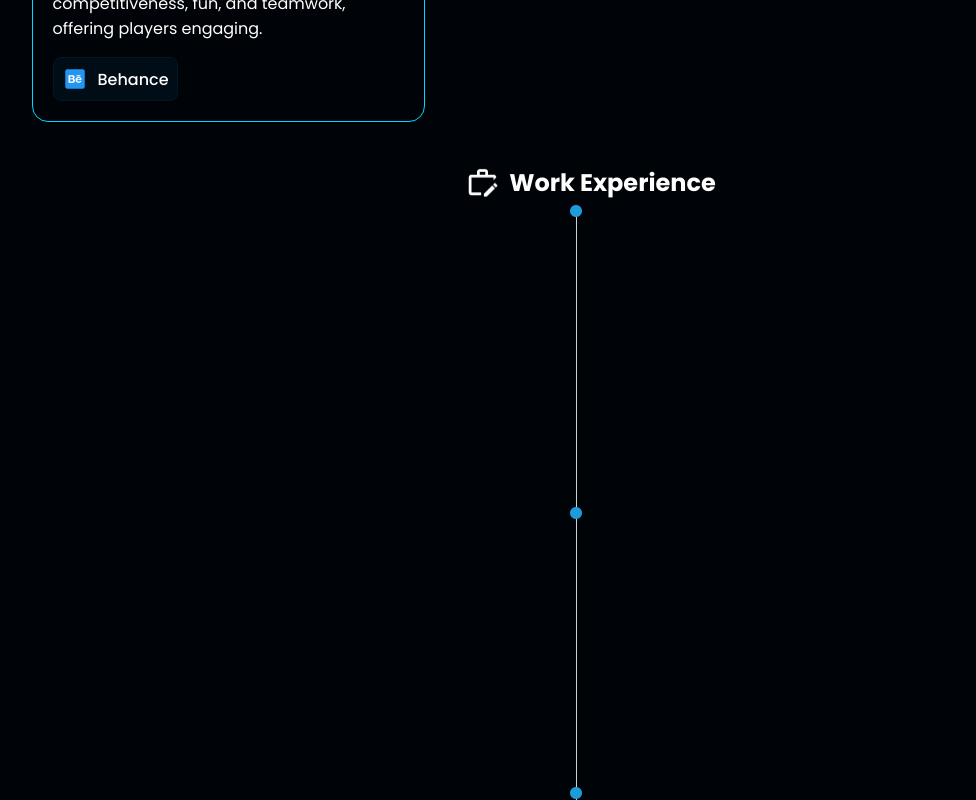
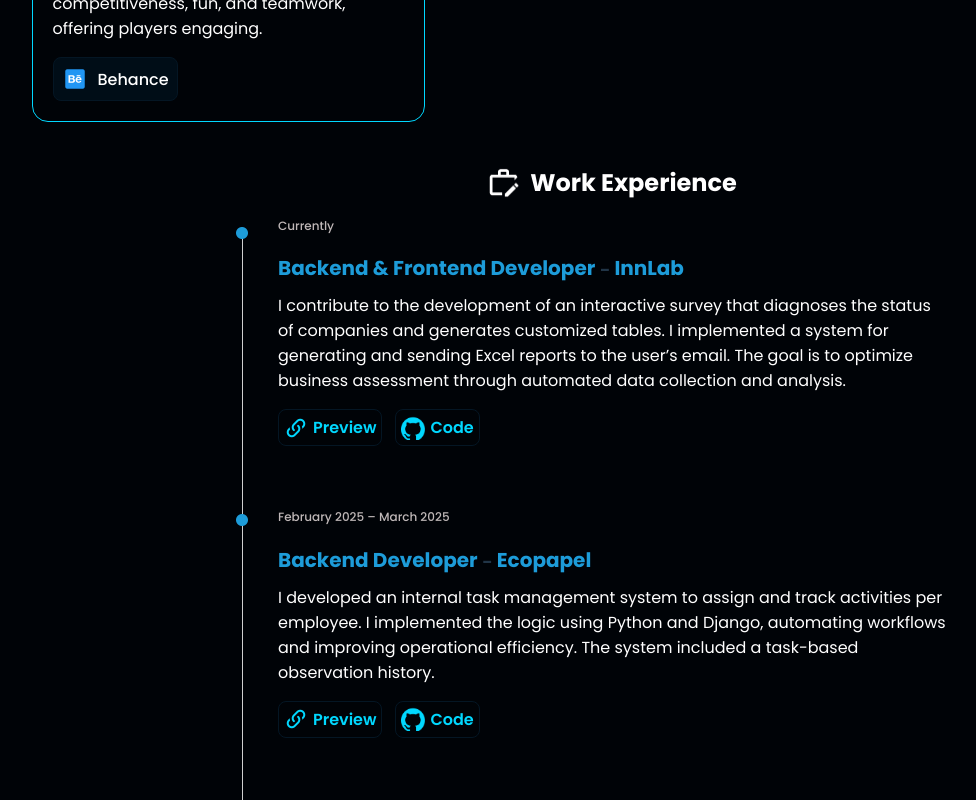
Before and after one commit to sacuadros09/Portfolio, a React (Vite) app: page / in a window 1280 px wide. Shown: the part 1420-2220 px from the top of the page, without its empty margins (49-1025 px from the left). Built offline with nearby package versions, Linux system fonts and the light colour scheme.

Commit message:
experience finished

```diff
--- a/src/components/Experience/work_experience.css
+++ b/src/components/Experience/work_experience.css
@@ -136,9 +136,32 @@
     margin-bottom: 50px;
   }
 
-  .timeline-image {
-    width: 12px;
-    height: auto; /* para que crezca dinámico según contenido */
-    margin-right: 30px; /* espacio entre línea y tarjetas */
-    position: relative;
-  }
+  /* Contenedor principal de la sección */
+/* Contenedor principal de la sección */
+.work-experience {
+  display: flex;
+  justify-content: center; /* Centra horizontalmente todo el contenido */
+  align-items: center; /* Centra verticalmente todo el contenido */
+  gap: 30px; /* Espacio entre la línea y el contenido */
+  height: 100%; /* Asegura que ocupe toda la altura disponible */
+}
+
+/* Imagen del timeline */
+.timeline-image {
+  width: 12px;
+  height: auto; /* Permite que la altura sea dinámica según el contenido */
+  flex-shrink: 0; /* Evita que la imagen se reduzca */
+  margin: 22px 0 0 0; /* Baja la línea 10px */
+  position: relative; /* Asegura que la posición sea relativa al contenedor */
+}
+
+/* Contenido de las tarjetas */
+.job-card .job-content-wrapper {
+  display: flex;
+  width: 668px;
+  flex-direction: column;
+  justify-content: center;
+  align-items: flex-start;
+  margin: 0 auto; /* Centra horizontalmente */
+  margin-bottom: 50px;
+}
--- a/src/components/Experience/work_experience.jsx
+++ b/src/components/Experience/work_experience.jsx
@@ -55,12 +55,12 @@ export function Experience() {
 
   return (
     <section className="work-experience">
+    <img src="/time-line.png" alt="Timeline" className="timeline-image" />
+    <div>
       <div className="work-experience-header">
         <img src="/work-icon.png" alt="Work Icon" className="work-icon" />
         <h2>Work Experience</h2>
       </div>
-      <div className="timeline">
-        <img src="/time-line.png" alt="Timeline" className="timeline-image" />
       {experiences.map((job, index) => (
         <div key={index} className="job-card">
           <div className="job-content-wrapper">
```
Also changed, not shown: public/ejemplo.png (added), public/time-line.png. Lines whose indentation alone changed are shown as unchanged.
